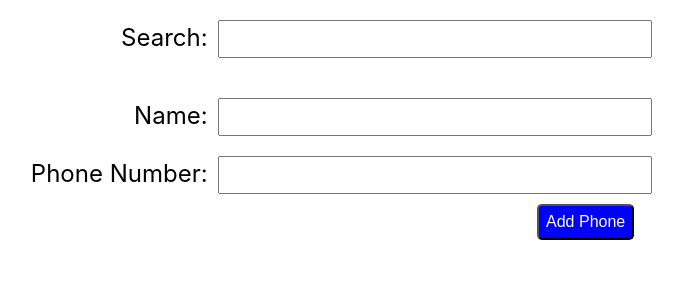
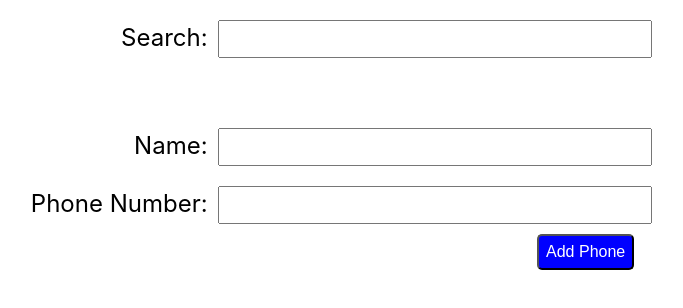
Before and after one commit to gundogdutekin/react-phone-book, a React (Create React App) app: page / in a window 1280 px wide. Shown: the top 308 px of the page, without its empty margins (219-902 px from the left). Built offline with nearby package versions, Linux system fonts and the light colour scheme.

Commit message:
Filter created and edit style.

```diff
--- a/src/App.css
+++ b/src/App.css
@@ -1,5 +1,8 @@
 .App {
-  margin: 0 auto;
+ display: flex;
+ justify-content: center;
+ align-items: center;
+ min-width: 100vw;
 
 }
 input{
@@ -26,8 +29,19 @@ input{
 .mt-1{
   margin-top:10px;
 }
+.container{
+  display: flex;
+  justify-content: center;
+  width: 100%;
+  height: 100%;
+  flex-direction: column;
+}
 .list-container{
-  margin: 0 auto;
+  display: flex;
+  justify-content: center;
+  width: 100%;
+  height: 100%;
+  flex-direction: column;
 }
 .list{
   display: flex;
--- a/src/components/contacts/index.js
+++ b/src/components/contacts/index.js
@@ -5,11 +5,11 @@ import List from "./list";
 function Contacts() {
   const [contacts,setContacts]=useState([])
   return (
-    <>
+    <div className="container">
     <List contacts={contacts}/>
     <Form addContacts={setContacts} contacts={contacts}/>
 
-    </>
+    </div>
 
   )
 }
--- a/src/components/contacts/list/index.js
+++ b/src/components/contacts/list/index.js
@@ -29,7 +29,7 @@ function List({ contacts }) {
           {contacts.map((contact, index) => (
             <li key={index}>
               <span className='nameList'>{contact.fullName}</span>
-              <span className='arrow'>-------------</span>
+              <span className='arrow'>----</span>
               <span className='phoneList'>{contact.phone}</span>
             </li>
           ))}
```
